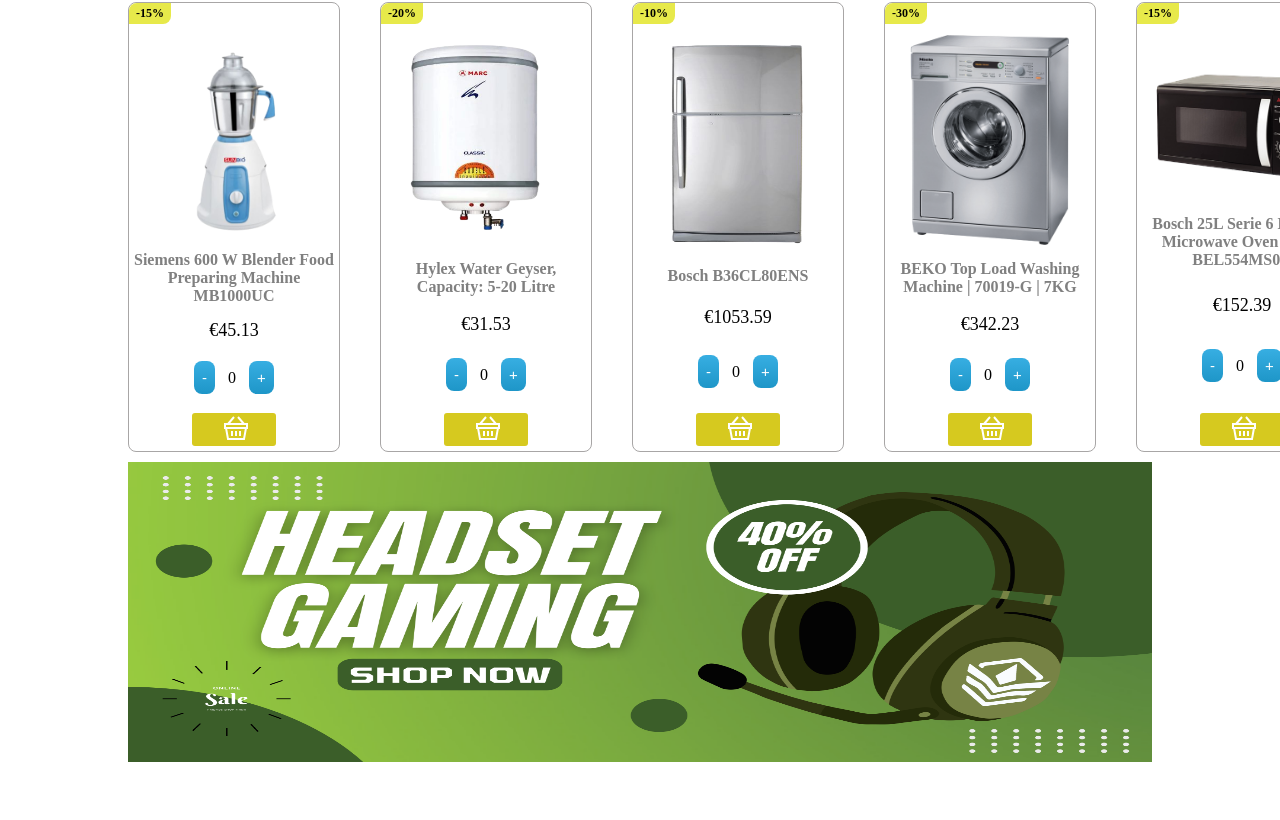
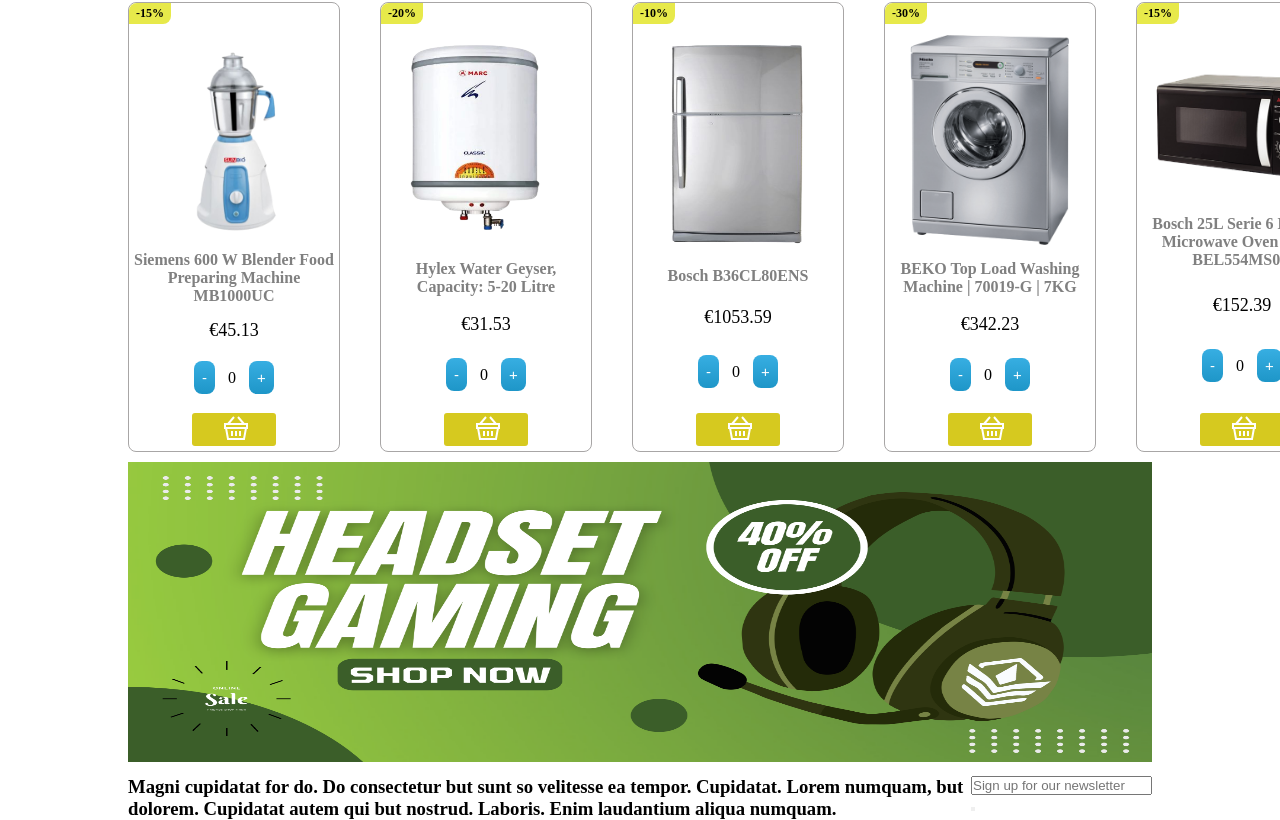
Before and after one commit to vukas86/technoShop, a React (Create React App) app: page / in a window 1280 px wide. Shown: the part 686-1506 px from the top of the page. Before the commit the page ends 1462 px from the top, so only its background shows below. Built offline with nearby package versions, Linux system fonts and the light colour scheme.

Commit message:
footer component

```diff
--- a/src/App.js
+++ b/src/App.js
@@ -3,6 +3,7 @@
 import Card from "./components/Card";
 import SpecialOffer from "./components/SpecialOffer";
 import Banner2 from "./components/Banner2";
+import Footer from "./components/footer/Footer";
 
 // import blender from "{props.image}";
 function App() {
@@ -96,6 +97,7 @@
         </div>
         <Banner2 />
       </div>
+      <Footer />
     </div>
   );
 }
--- /dev/null
+++ b/src/components/footer/Footer.css
@@ -0,0 +1,5 @@
+.footer-container {
+  width: 80%;
+  justify-content: center;
+  margin: 0 auto;
+}
--- /dev/null
+++ b/src/components/footer/Footer.js
@@ -0,0 +1,13 @@
+import "./Footer.css";
+import NewsLetter from "./NewsLetter";
+
+function Footer() {
+  return (
+    <div>
+      <div className="footer-container">
+        <NewsLetter />
+      </div>
+    </div>
+  );
+}
+export default Footer;
--- /dev/null
+++ b/src/components/footer/NewsLetter.css
@@ -0,0 +1,4 @@
+.email-container {
+  display: flex;
+  flex-direction: row;
+}
--- /dev/null
+++ b/src/components/footer/NewsLetter.js
@@ -0,0 +1,27 @@
+import "./NewsLetter.css";
+
+function NewsLetter() {
+  return (
+    <div>
+      <div className="email-container">
+        <h3>
+          Magni cupidatat for do. Do consectetur but sunt so velitesse ea
+          tempor. Cupidatat. Lorem numquam, but dolorem. Cupidatat autem qui but
+          nostrud. Laboris. Enim laudantium aliqua numquam.{" "}
+        </h3>
+        <form>
+          <div>
+            <input
+              id="email-input"
+              type="email"
+              name="email-inputted"
+              placeholder="Sign up for our newsletter"
+            ></input>
+          </div>
+          <button className="btn-email"></button>
+        </form>
+      </div>
+    </div>
+  );
+}
+export default NewsLetter;
```
